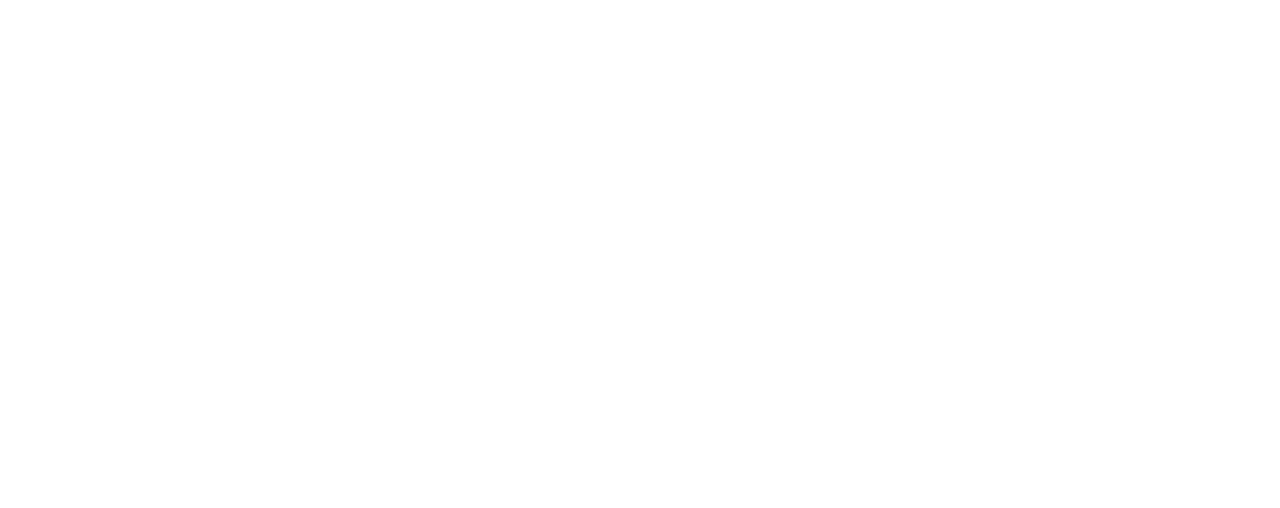
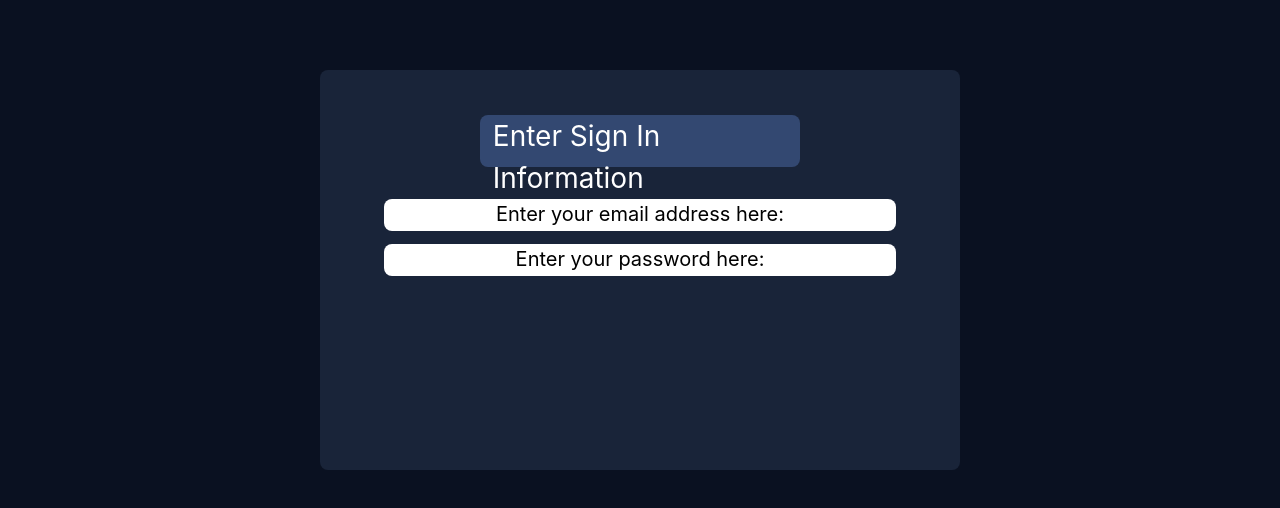
Before and after one commit to Oasis-NEU/sp25-group-1, a React (Vite) app in the folder frontend/: page /sign-in in a window 1280 px wide. Before the commit this address had no page. Shown: the part 228-736 px from the top of the page. Built offline with nearby package versions, Linux system fonts and the light colour scheme.

Commit message:
added sign in page and template

```diff
--- a/frontend/src/App.jsx
+++ b/frontend/src/App.jsx
@@ -4,6 +4,7 @@
 
 import Home from './pages/Home';
 import Navbar from './components/Navbar';
+import SignIn from './pages/SignIn';
 
 const App = () => {
     return (
@@ -12,6 +13,7 @@
             <Navbar />
             <Routes>
                 <Route path="/" element={<Home />} />
+                <Route path="/sign-in" element={<SignIn />} />
             </Routes>
         </div>
     )
--- /dev/null
+++ b/frontend/src/pages/SignIn.jsx
@@ -0,0 +1,22 @@
+import React from 'react'
+
+const SignIn = () => {
+  return (
+    <div className="h-screen backgroundBlue flex items-center justify-center">
+        <div className="w-[50%] h-[50%] navbarColor rounded-lg flex flex-col items-center">
+            <div className="postTitleColor rounded-lg flex px-[2%] w-[50%] h-[13%] mt-[7%] justify-center">
+                <p className="text-white text-[175%]">Enter Sign In Information</p>
+            </div>
+            <div className="bg-white rounded-lg flex px-[2%] w-[80%] h-[8%] mt-[5%] justify-center">
+                <p className="text-black text-[125%]">Enter your email address here:</p>
+            </div>
+            <div className="bg-white rounded-lg flex px-[2%] w-[80%] h-[8%] mt-[2%] justify-center">
+                <p className="text-black text-[125%]">Enter your password here:</p>
+            </div>
+
+        </div>
+    </div>
+  )
+}
+
+export default SignIn
```
